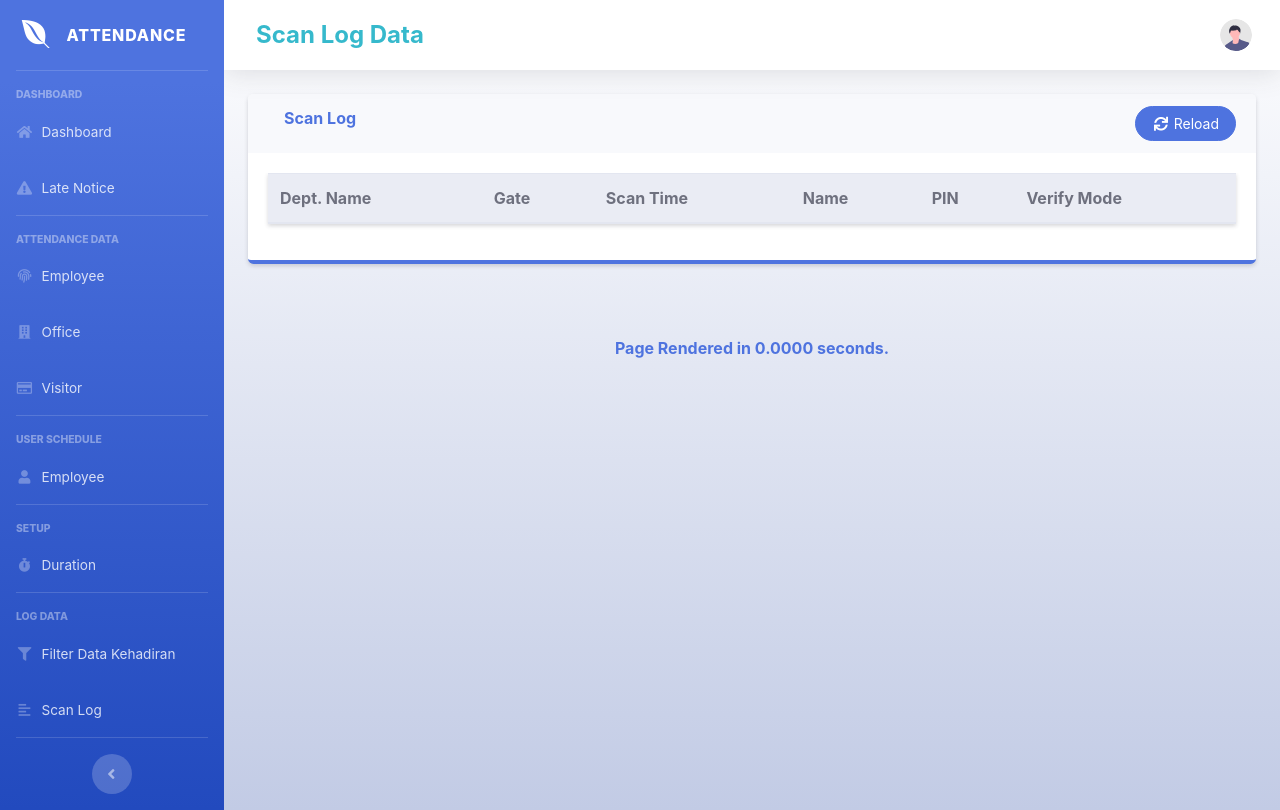
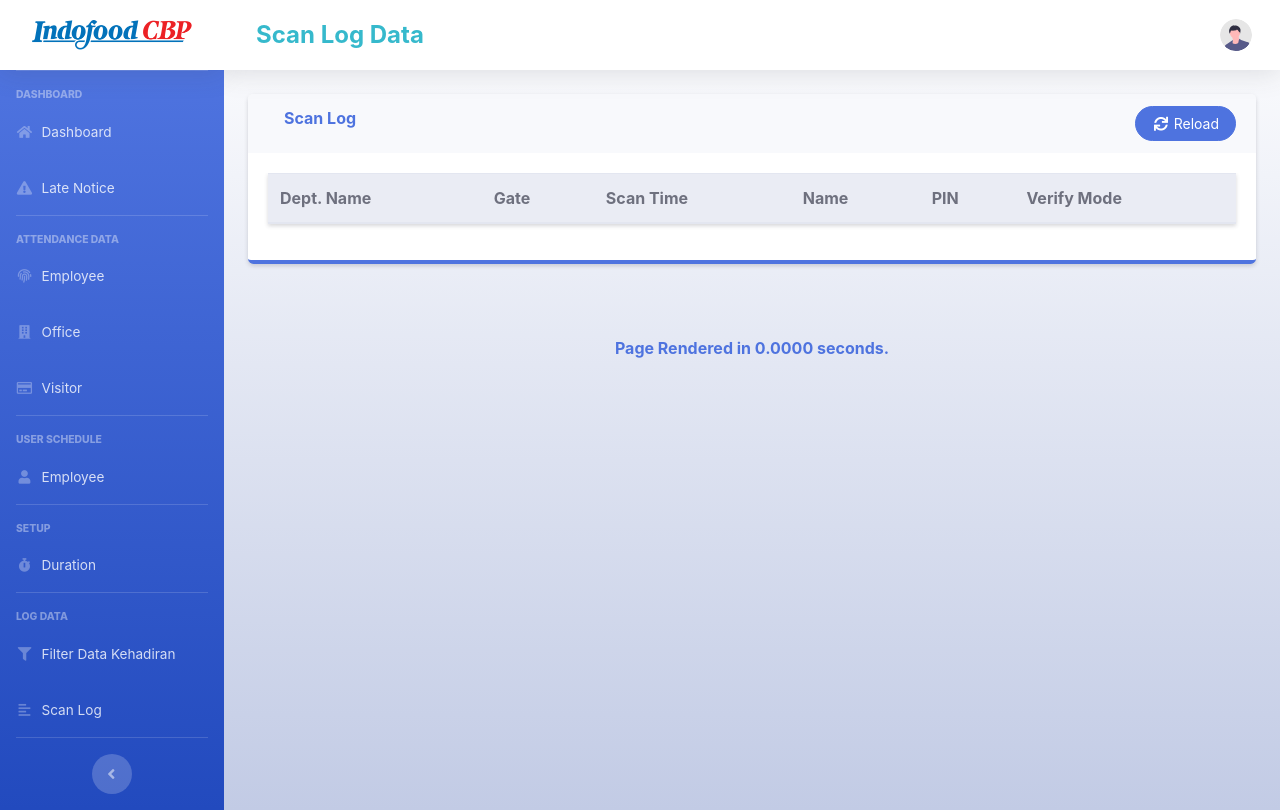
Before and after one commit to fikriomar16/attendance, a CodeIgniter app: page /attendance-system/index.php/scanlogcontroller/index in a window 1280 px wide. Run offline with CodeIgniter, Linux system fonts and the light colour scheme; lists and menus that the app fills with data are empty; some web fonts are replaced.

Commit message:
Add Logo

```diff
--- a/application/views/components/sidebar.php
+++ b/application/views/components/sidebar.php
@@ -6,11 +6,11 @@
 }
 ?>
 <ul class="navbar-nav bg-gradient-primary sidebar sidebar-dark accordion <?= $toggle ?>" id="accordionSidebar">
-	<a class="sidebar-brand d-flex align-items-center justify-content-center" href="<?= base_url('/') ?>">
-		<div class="sidebar-brand-icon">
-			<i class="fab fa-envira"></i>
+	<a class="sidebar-brand d-flex align-items-center justify-content-center bg-white shadow" href="<?= base_url('/') ?>">
+		<div class="sidebar-brand-icon text-primary d-none">
+			<i class="fas fa-building"></i>
 		</div>
-		<div class="sidebar-brand-text mx-3">Attendance</div>
+		<div class="sidebar-brand-text mx-3"><img class="img-fluid rounded company-logo" src="<?= base_url('assets/img/indofoodcbp_mini.png') ?>"></div>
 	</a>
 	<?php $p = uri_string(); ?>
 	<hr class="sidebar-divider">
--- a/assets/css/app.css
+++ b/assets/css/app.css
@@ -65,3 +65,8 @@
 #shift, [name="shift"] {
 	text-transform:uppercase;
 }
+
+.company-logo {
+	backdrop-filter: blur(2px);
+	transition: 0.5s ease;
+}
```
Also changed, not shown: assets/img/indofoodcbp_mini.png (added).
